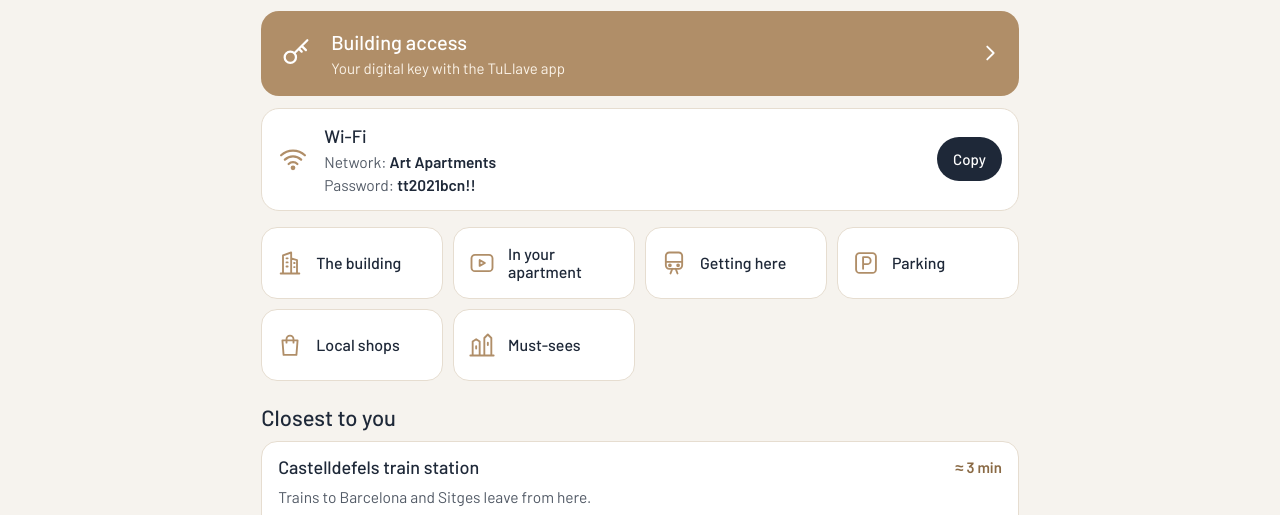
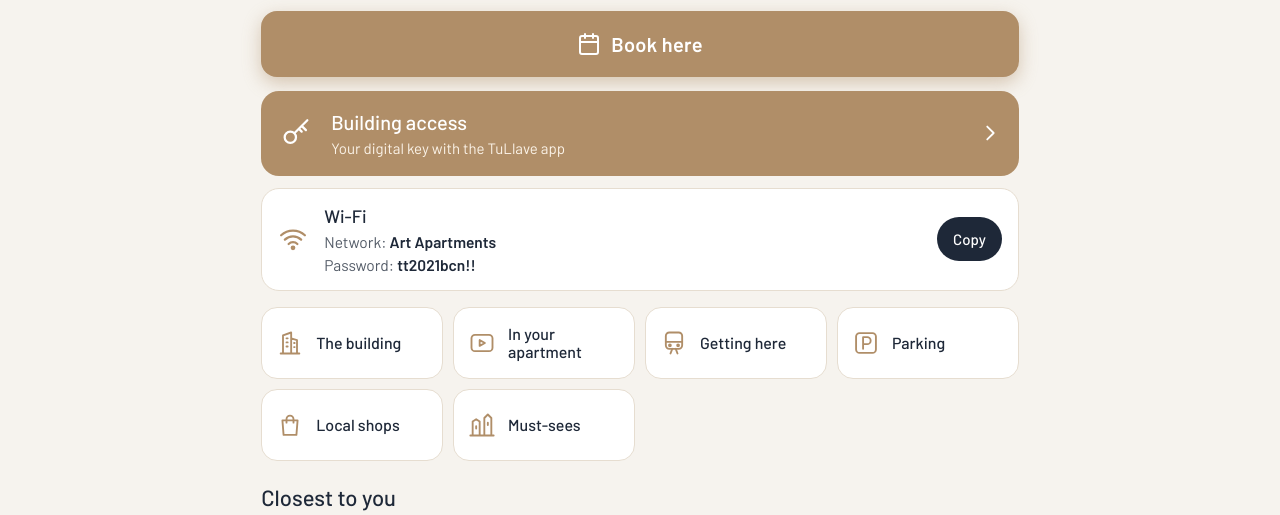
Before and after one commit to Artbcn/castelldefels, a plain HTML site: page index.html in a window 1280 px wide. Shown: the part 235-750 px from the top of the page. Drawn offline with Linux system fonts and the light colour scheme.

Commit message:
Enhance home section with new call-to-action link
Added a new call-to-action link and updated the home section with additional content.

```diff
--- a/index.html
+++ b/index.html
@@ -272,6 +272,7 @@ const KEY='<circle cx="8" cy="15" r="4"/><path d="M11 12l9-9M16 7l3 3M14 9l2 2"/
 function home(){const t=T[L],x=X[L];
  const near=P.filter(p=>p.t&&p.t<=8||p.near).sort((a,b)=>(a.t||5)-(b.t||5)).slice(0,6);
  return `<section class="hello"><img src="img/piscina.jpg" alt=""><h1>${esc(x.hello)}</h1><p>${esc(x.sub)}</p></section>
+ <a class="bookcta" href="https://artapartmentsbcn.com/" target="_blank" rel="noopener" style="display:flex;align-items:center;justify-content:center;gap:10px;margin:14px 0;padding:18px 16px;border-radius:16px;background:#b08e68;color:#fff;font-size:20px;font-weight:700;text-decoration:none;letter-spacing:.3px;box-shadow:0 6px 18px rgba(176,142,104,.45)"><svg viewBox="0 0 24 24" width="24" height="24" fill="none" stroke="currentColor" stroke-width="2" stroke-linecap="round" stroke-linejoin="round" aria-hidden="true"><rect x="3" y="4" width="18" height="18" rx="2"/><path d="M16 2v4M8 2v4M3 10h18"/></svg>${esc(x.book)}</a>
  <a class="acc" href="#access"><svg viewBox="0 0 24 24" aria-hidden="true">${KEY}</svg><span><b>${esc(x.tAcc)}</b><small>${esc(x.tAccS)}</small></span><svg class="chev" viewBox="0 0 24 24" aria-hidden="true"><path d="M9 5l7 7-7 7"/></svg></a>
  ${wifi()}
  <nav class="tiles main">${TILES.map(tile).join("")}</nav>
```
